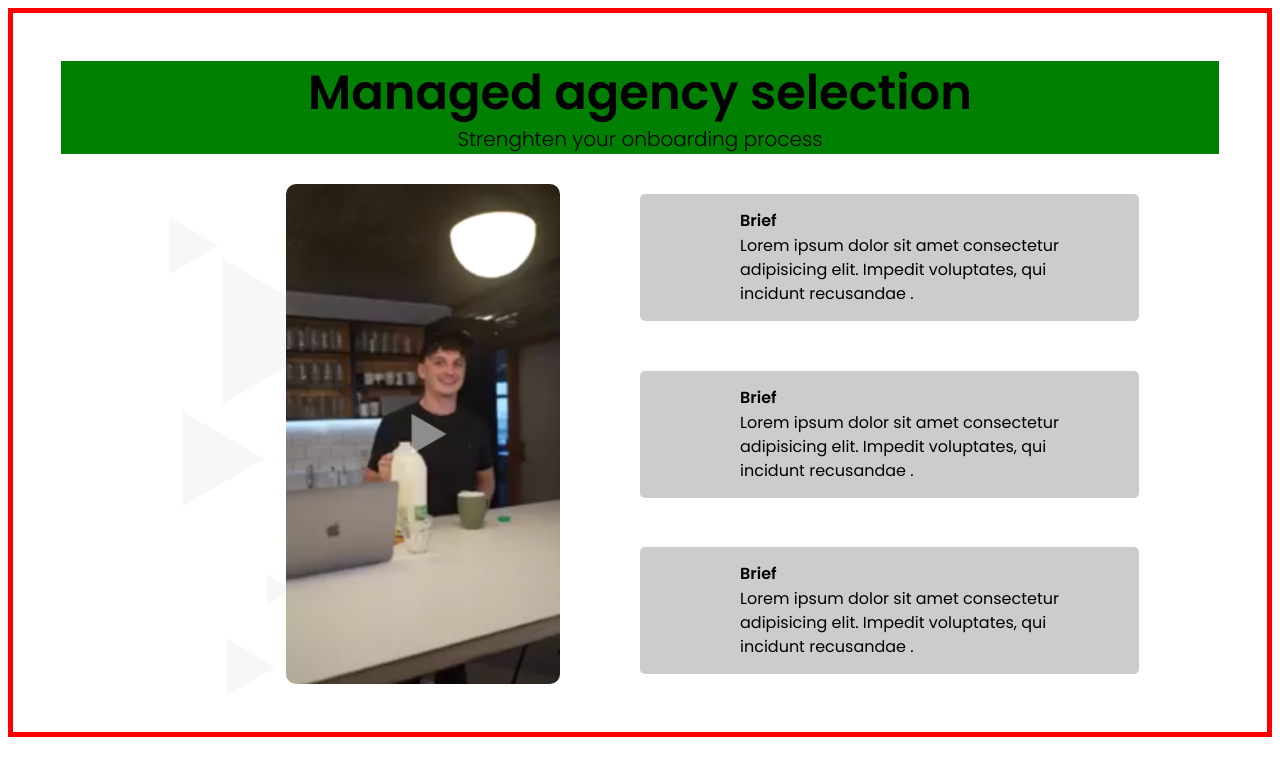
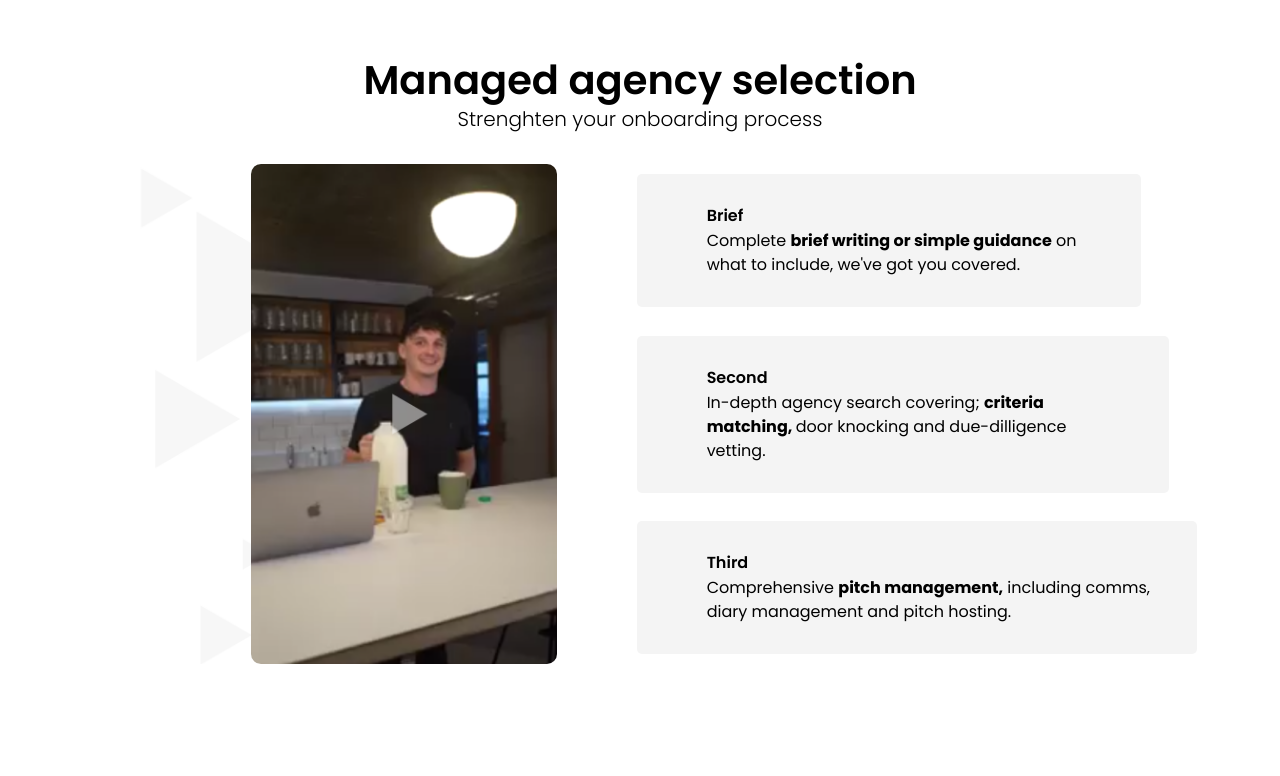
Before and after one commit to KIvanovvv/Assignment-NextJS, a Next.js app: page /selection in a window 1280 px wide. Shown: the top 776 px of the page. Built offline with nearby package versions, Linux system fonts and the light colour scheme; some icons are missing.

Commit message:
Adding Styling to page

```diff
--- a/collections/Card/Card.jsx
+++ b/collections/Card/Card.jsx
@@ -6,16 +6,13 @@ import {
   StyledSectionHeading,
   StyledSectionPragraph,
 } from "./elements.jsx";
-export const Card = () => {
+export const Card = ({ title, icon, content, cardStyles }) => {
   return (
-    <StyledCard>
-      <i class="fa-regular fa-building fa-3x" />
+    <StyledCard style={{ ...cardStyles }}>
+      {icon}
       <StyledContentContainer>
-        <StyledSectionHeading>Brief</StyledSectionHeading>
-        <StyledSectionPragraph>
-          Lorem ipsum dolor sit amet consectetur adipisicing elit. Impedit
-          voluptates, qui incidunt recusandae .
-        </StyledSectionPragraph>
+        <StyledSectionHeading>{title}</StyledSectionHeading>
+        <StyledSectionPragraph>{content}</StyledSectionPragraph>
       </StyledContentContainer>
     </StyledCard>
   );
--- a/collections/Card/elements.jsx
+++ b/collections/Card/elements.jsx
@@ -9,17 +9,18 @@ export const StyledCustomCardComponent = styled((props) => (
   <CustomCardContainer {...props} />
 ))``;
 
-export const StyledCard = styled((props) => <div {...props} />)`
+export const StyledCard = styled((props) => (
+  <div {...props} style={props.style} />
+))`
 display:flex;
 flex-direction: row;
-justify-content: space-between;
+justify-content: flex-start;
 align-items: center;
-padding 15px 50px;
-background-color: #ccc ;
-width: 100%;
+padding 30px 40px;
+background-color: #f4f4f4 ;
 border-radius: 5px;
 box-sizing: border-box;
-gap: 50px;
+gap: 30px;
 `;
 
 export const StyledSectionHeading = styled((props) => (
--- a/components/Containers/CustomCardContainer/CustomCardContainer.jsx
+++ b/components/Containers/CustomCardContainer/CustomCardContainer.jsx
@@ -1,12 +1,60 @@
 import { Card } from "../../../collections/Card/Card.jsx";
-import { StyledCustomCardContainer } from "./elements.jsx";
+import {
+  StyledCustomCardContainer,
+  StyledSectionParagraph,
+} from "./elements.jsx";
+
+const cardProps = [
+  {
+    icon: <i class="fa-regular fa-building fa-3x" />,
+    title: "Brief",
+    content: (
+      <StyledSectionParagraph>
+        Complete <strong>brief writing or simple guidance</strong> on what to
+        include, we've got you covered.
+      </StyledSectionParagraph>
+    ),
+    cardStyles: {
+      width: "90%",
+      backgroundColor: "#f4f4f4",
+    },
+  },
+  {
+    icon: <i class="fa-regular fa-building fa-3x" />,
+    title: "Second",
+    content: (
+      <StyledSectionParagraph>
+        In-depth agency search covering; <strong>criteria matching, </strong>
+        door knocking and due-dilligence vetting.
+      </StyledSectionParagraph>
+    ),
+    cardStyles: {
+      width: "95%",
+      backgroundColor: "#f4f4f4",
+    },
+  },
+  {
+    icon: <i class="fa-regular fa-building fa-3x" />,
+    title: "Third",
+    content: (
+      <StyledSectionParagraph>
+        Comprehensive <strong>pitch management,</strong> including comms, diary
+        management and pitch hosting.
+      </StyledSectionParagraph>
+    ),
+    cardStyles: {
+      width: "100%",
+      backgroundColor: "#f4f4f4",
+    },
+  },
+];
 
 export const CustomCardContainer = (props) => {
   return (
     <StyledCustomCardContainer {...props}>
-      <Card />
-      <Card />
-      <Card />
+      {cardProps.map((x) => (
+        <Card {...x} />
+      ))}
     </StyledCustomCardContainer>
   );
 };
--- a/components/Containers/CustomCardContainer/elements.jsx
+++ b/components/Containers/CustomCardContainer/elements.jsx
@@ -1,4 +1,5 @@
 import styled from "styled-components";
+import { SectionParagraph } from "../../Typography/SectionParagraph.jsx";
 
 export const StyledCustomCardContainer = styled(({ ...props }) => (
   <div {...props} />
@@ -8,6 +9,13 @@ export const StyledCustomCardContainer = styled(({ ...props }) => (
   display: flex;
   flex-direction: column;
   justify-content: space-between;
-  align-items: center;
-  padding: 10px 80px;
+
+  padding: 10px 20px;
 `;
+// justify-content: space-between;
+
+export const StyledSectionParagraph = styled(({ ...props }) => (
+  <SectionParagraph {...props} />
+))`
+  margin: 0;
+`;
--- a/components/Containers/CustomMainContainer/elements.jsx
+++ b/components/Containers/CustomMainContainer/elements.jsx
@@ -6,10 +6,11 @@ export const StyledCustomMainContainer = styled(({ ...props }) => (
 ))`
   width: 100%;
   height: auto;
-  background-image: url(${bg.src});
-  background-size: 900px;
-  background-position: 21% 200px;
-  background-repeat: no-repeat;
+
   padding: 3rem;
-  border: 5px red solid;
 `;
+// background-size: 850px;
+// background-repeat: no-repeat;
+// background-position: 20% 170px;
+// background-image: url(${bg.src});
+// background: center center cover no-repeat;
--- a/sections/AgencySelection/AgencySelection.jsx
+++ b/sections/AgencySelection/AgencySelection.jsx
@@ -8,7 +8,6 @@ import {
   StyledImageContainer,
   StyledVideo,
   StyledCustomMainContainer,
-  StyledCardContainer,
 } from "./elements.jsx";
 
 export const AgencySelection = ({ title, subTitle }) => {
--- a/sections/AgencySelection/elements.jsx
+++ b/sections/AgencySelection/elements.jsx
@@ -1,14 +1,9 @@
 import styled from "styled-components";
-import classes from "../../styles/AgencySelection.module.css";
+import video from "../../resources/video.png";
 import bg from "../../resources/background.png";
-import video from "../../resources/video.png";
-import {
-  SectionContainer,
-  SectionBigHeading,
-  SectionSubheading,
-} from "~/components";
+
 import { CustomMainContainer } from "../../components/Containers";
-import { CustomCardContainer } from "../../components/Containers/CustomCardContainer/CustomCardContainer.jsx";
+import { SectionHeading, SectionSubheading } from "../../components/Typography";
 
 export const StyledCustomMainContainer = styled(({ ...props }) => (
   <CustomMainContainer {...props} />
@@ -18,10 +13,11 @@ export const StyledCustomMainContainer = styled(({ ...props }) => (
   gap: 30px;
 `;
 
-export const StyledTitle = styled((props) => <SectionBigHeading {...props} />)`
+export const StyledTitle = styled((props) => <SectionHeading {...props} />)`
   margin: 0;
   padding: 0;
   color: black;
+  line-height: 3rem;
 `;
 
 export const StyledDescription = styled((props) => (
@@ -37,7 +33,7 @@ export const StyledTextContainer = styled(({ ...props }) => <div {...props} />)`
   align-items: center;
   justify-content: center;
   width: 100%;
-  background-color: green;
+
   font-family: sans-serif;
 `;
 
@@ -47,6 +43,10 @@ export const StyledImageContainer = styled(({ ...props }) => (
   width: 48%;
   height: 500px;
   display: flex;
+
+  justify-content: flex-end;
+  padding: 0 60px;
+  box-sizing: border-box;
 `;
 
 export const StyledCardContainer = styled(({ ...props }) => <div {...props} />)`
@@ -58,15 +58,20 @@ export const StyledCardContainer = styled(({ ...props }) => <div {...props} />)`
 export const StyledInfoContainer = styled(({ ...props }) => <div {...props} />)`
   display: flex;
   flex-direction: row;
+
+  background-image: url(${bg.src});
+  background-repeat: no-repeat;
+  max-width: 1200px;
+  background-size: 80%;
+  margin: auto;
 `;
 
 export const StyledVideo = styled(({ ...props }) => <div {...props} />)`
-  width: 300px;
+  width: 306px;
   height: 100%;
   background-image: url(${video.src});
   background-size: cover;
   background-position: center;
   background-repeat: no-repeat;
   border-radius: 10px;
-  margin-left: 45%;
 `;
```
